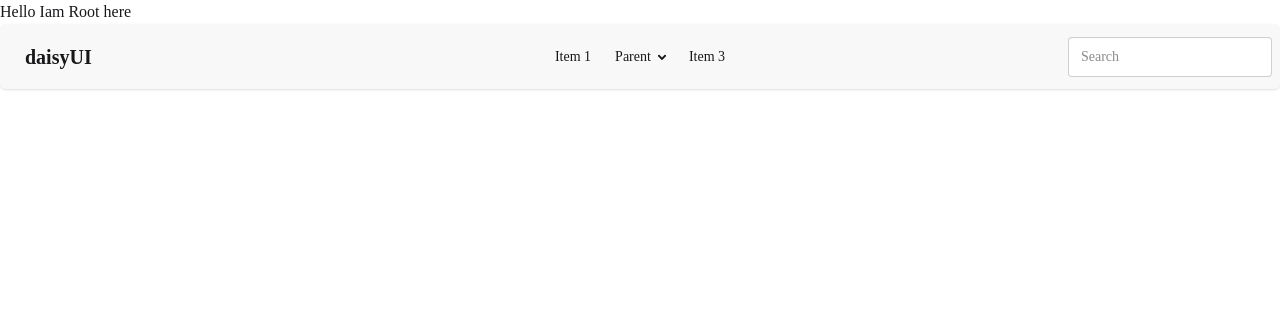
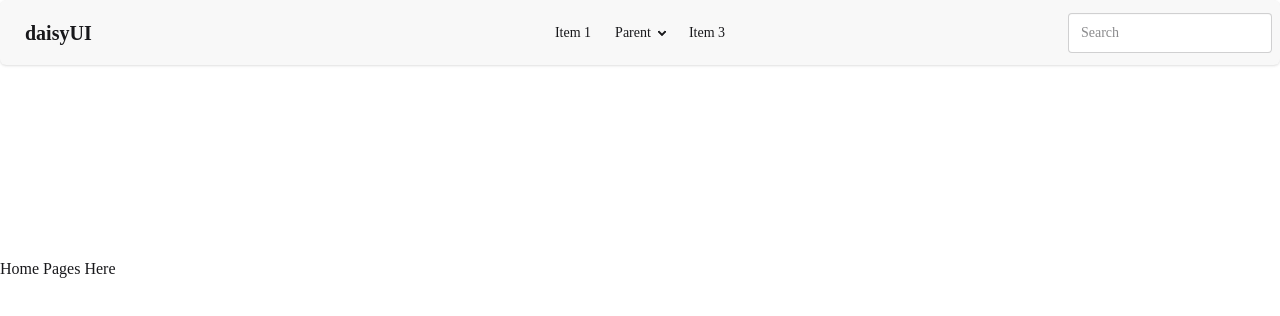
Before and after one commit to asik247/travel-guru-2026, a React (Vite) app: page / in a window 1280 px wide. Shown: the top 316 px of the page. Built offline with nearby package versions, Linux system fonts and the light colour scheme; a web font is replaced by a local one.

Commit message:
blog and home pages declear

```diff
--- /dev/null
+++ b/src/Components/Blog.jsx
@@ -0,0 +1,11 @@
+import React from 'react';
+
+const Blog = () => {
+    return (
+        <div>
+            <h3>Blog Code here!</h3>
+        </div>
+    );
+};
+
+export default Blog;
--- /dev/null
+++ b/src/Pages/Home.jsx
@@ -0,0 +1,11 @@
+import React from 'react';
+
+const Home = () => {
+    return (
+        <div>
+            <h1>Home Pages Here</h1>
+        </div>
+    );
+};
+
+export default Home;
--- a/src/Root/Root.jsx
+++ b/src/Root/Root.jsx
@@ -1,11 +1,13 @@
 import React from 'react';
 import Navbar from '../Components/Navbar';
+import { Outlet } from 'react-router';
 
 const Root = () => {
     return (
         <div>
-            <h2>Hello Iam Root here</h2>
+
             <Navbar></Navbar>
+            <Outlet></Outlet>
         </div>
     );
 };
--- a/src/Routes/Routes.jsx
+++ b/src/Routes/Routes.jsx
@@ -1,10 +1,16 @@
 import { createBrowserRouter } from "react-router";
 import Root from "../Root/Root";
+import Home from "../Pages/Home";
+import Blog from "../Components/Blog";
 
 const router = createBrowserRouter([
     {
         path:'/',
-        Component:Root
+        Component:Root,
+        children:[
+            {index:true,Component:Home},
+            {path:'blog',Component:Blog}
+        ]
     }
 ])
 export default router;
--- a/src/main.jsx
+++ b/src/main.jsx
@@ -7,7 +7,6 @@ import router from './Routes/Routes.jsx'
 createRoot(document.getElementById('root')).render(
   <StrictMode>
     <RouterProvider router={router}>
-
     </RouterProvider>
   </StrictMode>,
 )
```
